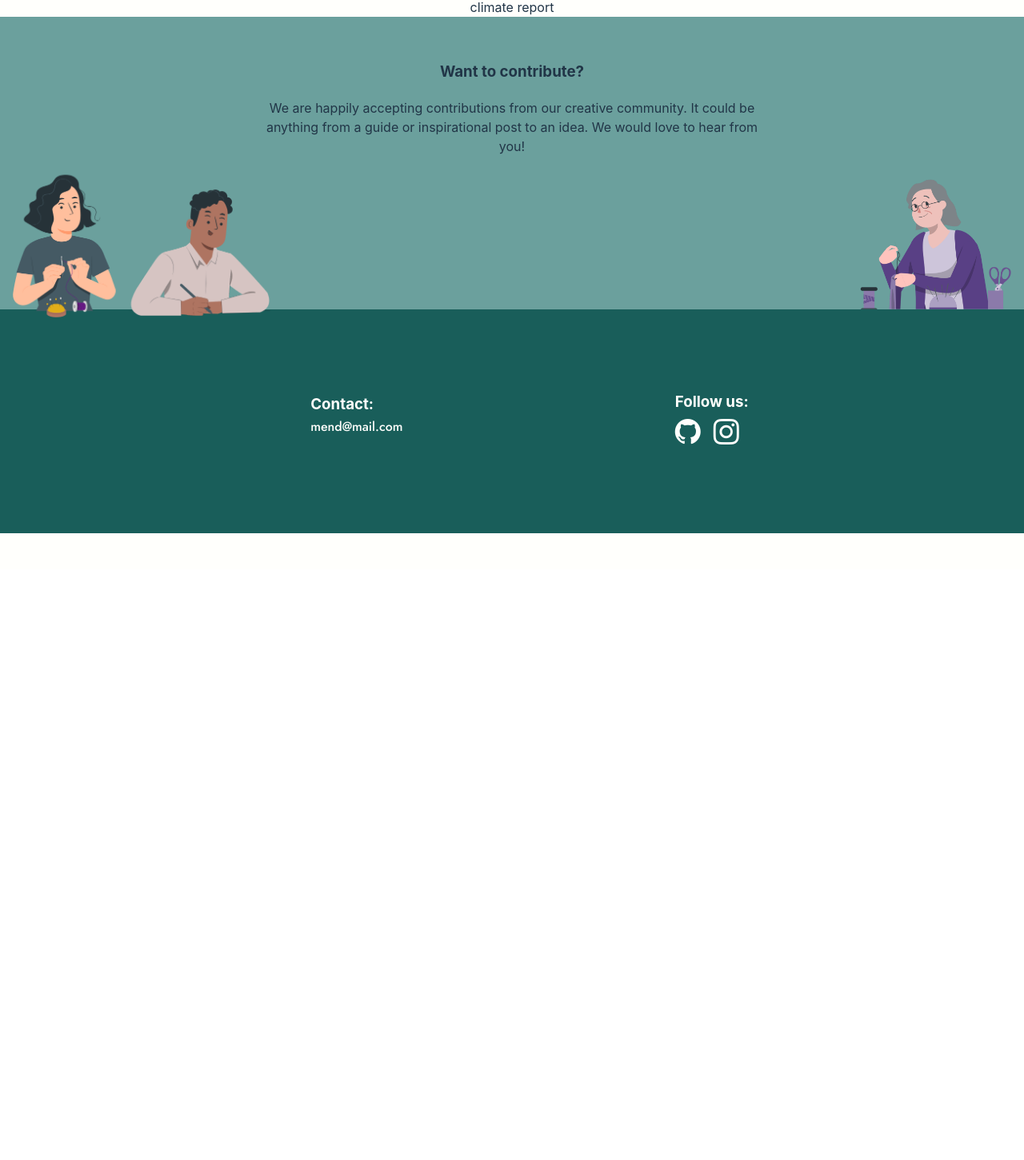
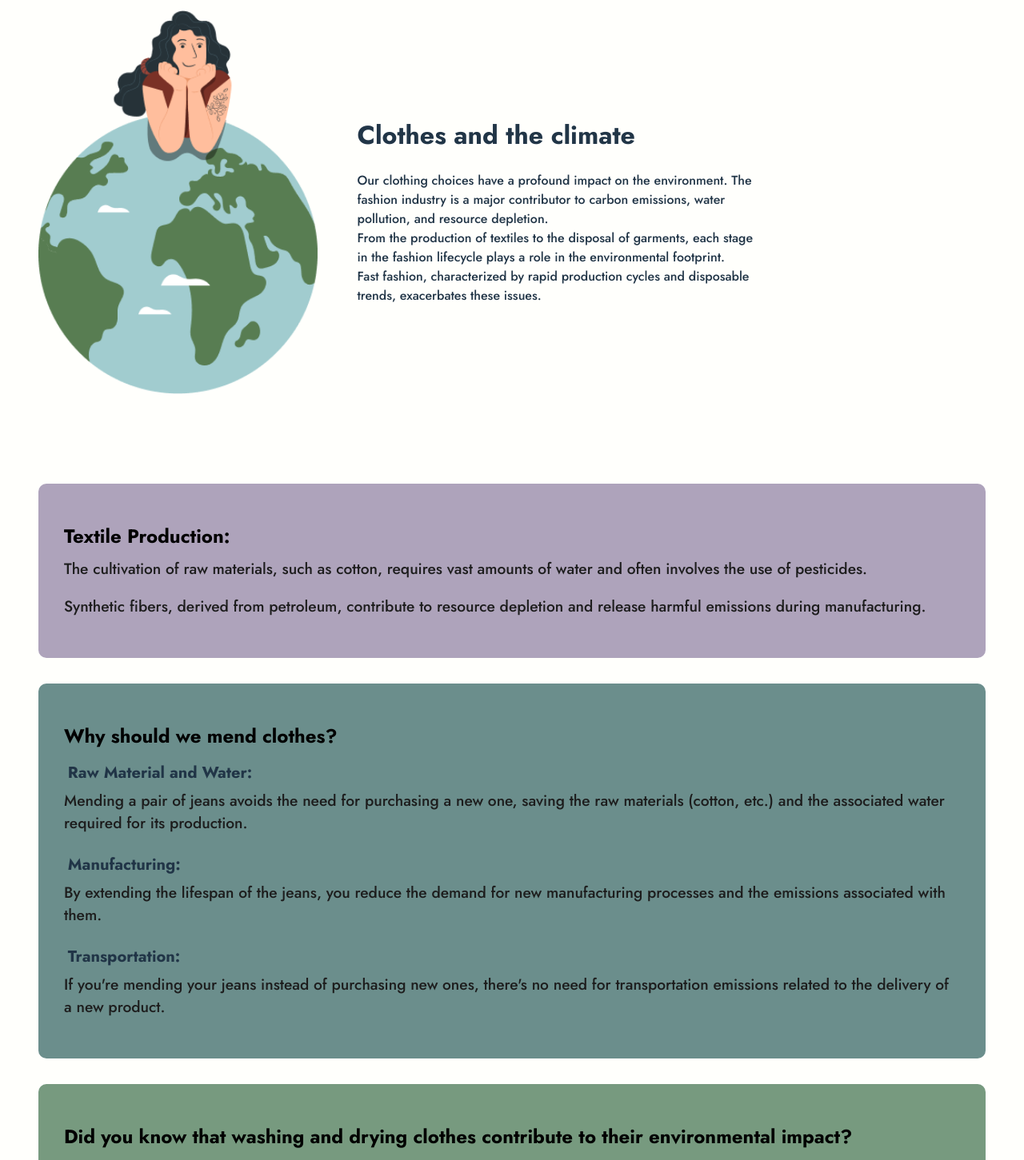
Before and after one commit to lisalindblom/Degree-project, a React (Vite) app: page /climate-impact in a window 1280 px wide. Shown: the part 88-1539 px from the top of the page at 80% size. Before the commit the page ends 800 px from the top, so only its background shows below. Built offline with nearby package versions, Linux system fonts and the light colour scheme; no server answers.

Commit message:
feat: implement climate page

```diff
--- /dev/null
+++ b/src/scss/_climate.scss
@@ -0,0 +1,66 @@
+@use "variables" as var;
+@use "mixins";
+.climate-container {
+  display: flex;
+  flex-direction: column;
+  align-items: center;
+  justify-content: center;
+  p {
+    text-align: left;
+  }
+  h3 {
+    text-align: left;
+    margin: 0.3rem;
+    width: 100%;
+    @include mixins.headingSMobile;
+  }
+  h2 {
+    text-align: left;
+    width: 100%;
+    @include mixins.headingLMobile;
+  }
+}
+.hero-container {
+  margin: 1rem;
+  @include mixins.paragraphLMobile;
+  display: flex;
+  flex-direction: column;
+  align-items: center;
+  width: 100%;
+  .text-container {
+    margin-bottom: 2rem;
+    h1 {
+      text-align: left;
+      width: 100%;
+    }
+  }
+}
+
+@include mixins.desktop {
+  .climate-container {
+    .content-container {
+      display: flex;
+      flex-direction: column;
+    }
+    .content-card {
+      align-items: flex-start;
+    }
+  }
+  .hero-container {
+    flex-direction: row-reverse;
+    align-items: center;
+    justify-content: flex-end;
+    img {
+      height: 60vh;
+      margin-left: 3rem;
+    }
+    .text-container {
+      margin-left: 2rem;
+      margin-bottom: 0;
+      width: 40%;
+      p {
+        width: 100%;
+      }
+    }
+  }
+}
--- a/src/scss/main.scss
+++ b/src/scss/main.scss
@@ -7,6 +7,7 @@
 @use "post";
 @use "card";
 @use "materialGuide";
+@use "climate";
 @use "variables" as var;
 :root {
   font-family: Inter, system-ui, Avenir, Helvetica, Arial, sans-serif;
--- a/src/views/ClimateImpact.tsx
+++ b/src/views/ClimateImpact.tsx
@@ -1,7 +1,108 @@
+import { useState, useEffect } from "react";
+import climate from "../assets/climate.png";
+
 export const ClimateImpact = () => {
+  const [isVisible, setIsVisible] = useState(false);
+
+  const toggleVisibility = () => {
+    if (window.scrollY > 200) {
+      setIsVisible(true);
+    } else {
+      setIsVisible(false);
+    }
+  };
+
+  const scrollToTop = () => {
+    window.scrollTo({
+      top: 0,
+      behavior: "smooth",
+    });
+  };
+
+  useEffect(() => {
+    window.addEventListener("scroll", toggleVisibility);
+    return () => window.removeEventListener("scroll", toggleVisibility);
+  }, []);
+
   return (
     <>
-      <div className="flex-col">climate report</div>
+      <div className="climate-container ">
+        <div className="hero-container">
+          <div className="text-container">
+            <h1>Clothes and the climate</h1>
+            <p>
+              Our clothing choices have a profound impact on the environment.
+              The fashion industry is a major contributor to carbon emissions,
+              water pollution, and resource depletion.
+            </p>
+            <p>
+              From the production of textiles to the disposal of garments, each
+              stage in the fashion lifecycle plays a role in the environmental
+              footprint.
+            </p>
+            <p>
+              Fast fashion, characterized by rapid production cycles and
+              disposable trends, exacerbates these issues.
+            </p>
+          </div>
+          <img src={climate} alt="" />
+        </div>
+        <div className="content-container">
+          <div className="content-card">
+            <h2>Textile Production: </h2>
+            <p>
+              The cultivation of raw materials, such as cotton, requires vast
+              amounts of water and often involves the use of pesticides.
+            </p>
+            <p>
+              Synthetic fibers, derived from petroleum, contribute to resource
+              depletion and release harmful emissions during manufacturing.
+            </p>
+          </div>
+          <div className="content-card">
+            <h2>Why should we mend clothes?</h2>
+            <h3>Raw Material and Water:</h3>
+            <p>
+              Mending a pair of jeans avoids the need for purchasing a new one,
+              saving the raw materials (cotton, etc.) and the associated water
+              required for its production.
+            </p>
+            <h3>Manufacturing:</h3>
+            <p>
+              By extending the lifespan of the jeans, you reduce the demand for
+              new manufacturing processes and the emissions associated with
+              them.
+            </p>
+            <h3>Transportation:</h3>
+            <p>
+              If you're mending your jeans instead of purchasing new ones,
+              there's no need for transportation emissions related to the
+              delivery of a new product.
+            </p>
+          </div>
+          <div className="content-card">
+            <h2>
+              Did you know that washing and drying clothes contribute to their
+              environmental impact?
+            </h2>
+            <p>
+              When synthetic fabrics like polyester or nylon are washed, they
+              release tiny plastic particles called microfibers into the water.
+              These microfibers can make their way into oceans and waterways,
+              contributing to plastic pollution.
+            </p>
+            <p>
+              To reduce this impact, you can use a Guppyfriend bag or similar
+              products designed to capture microfibers during washing.
+            </p>
+          </div>
+        </div>
+        {isVisible && (
+          <button className="top-of-page" onClick={scrollToTop}>
+            <i className="bi bi-arrow-up"></i>
+          </button>
+        )}
+      </div>
     </>
   );
 };
```
Also changed, not shown: src/assets/climate.png (added).
